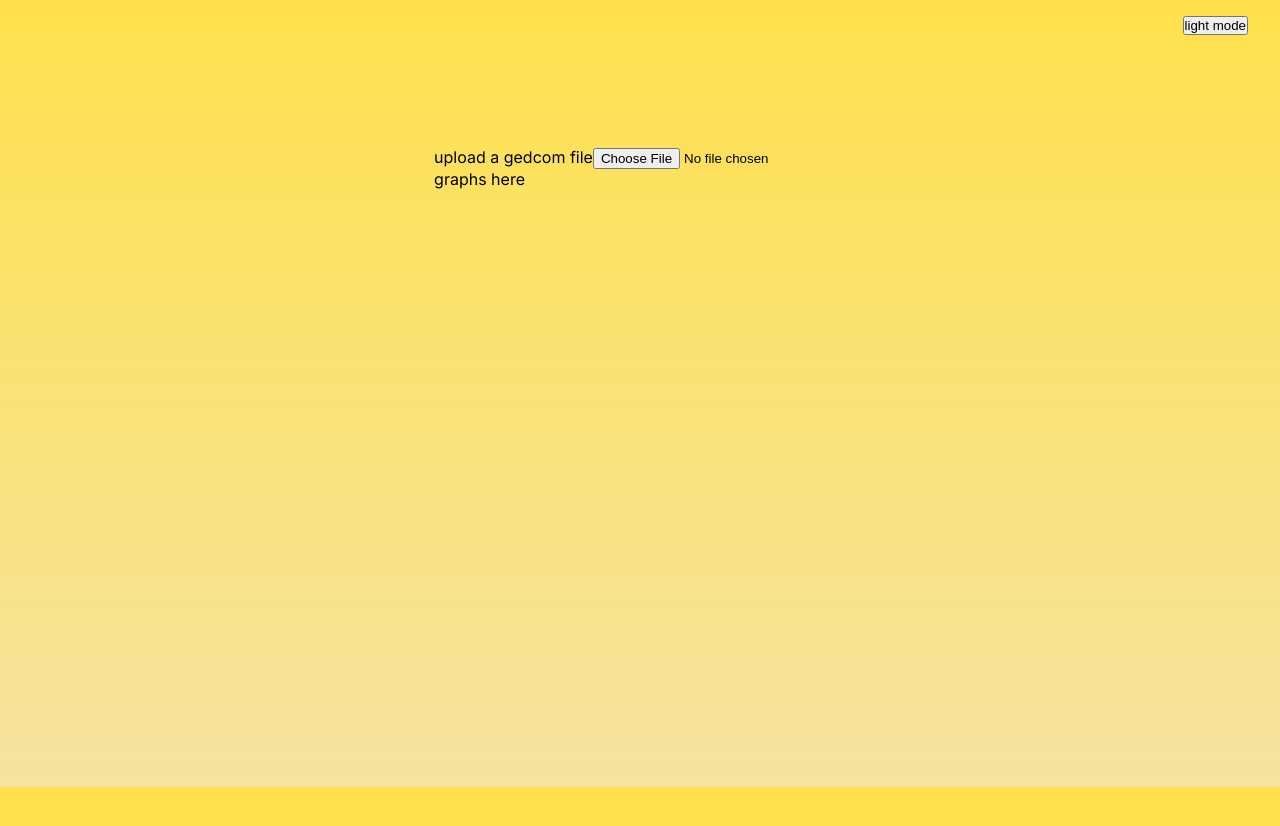
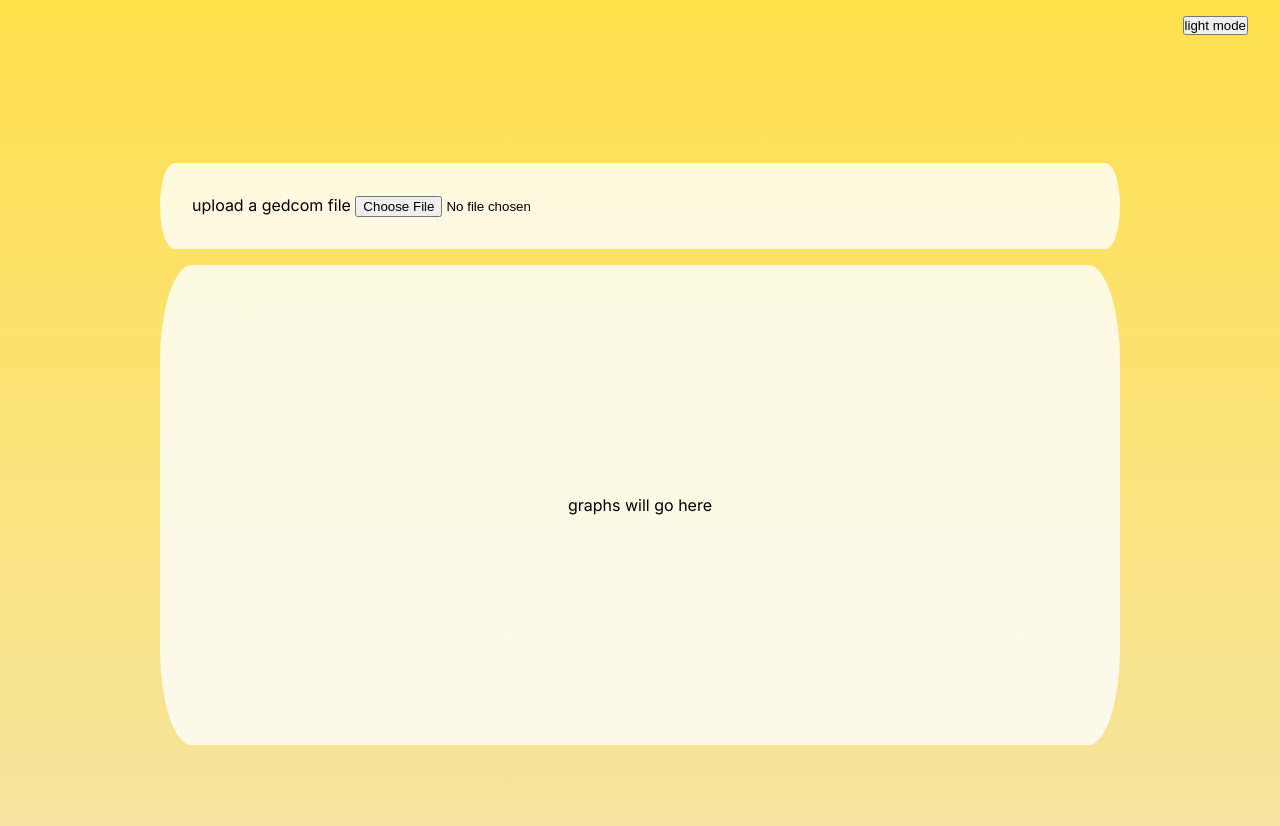
Before and after one commit to thelinguist/charting-polygamy, a Next.js app in the folder apps/ui/: page /chart/upload in a window 1280 px wide. Shown: the top 826 px of the page. Before the commit the page ends 800 px from the top, so only its background shows below. Built offline with nearby package versions, Linux system fonts and the light colour scheme.

Commit message:
feat: UI classes and org

```diff
--- /dev/null
+++ b/apps/ui/src/app/chart/upload/components/Demo.module.css
@@ -0,0 +1,22 @@
+.chart {
+  width: 75vw;
+  background: rgba(255,255,255,0.8);
+  border-radius: 2rem/6rem;
+  padding: 2rem;
+  margin: 1rem;
+}
+
+.chart-list {
+  margin: 2rem;
+}
+
+.placeholder {
+  width: 75vw;
+  height: 30rem;
+  background: rgba(255,255,255,0.8);
+  border-radius: 2rem/6rem;
+  padding: 2rem;
+  margin: 1rem;
+  display: grid;
+  place-items: center;
+}
--- a/apps/ui/src/app/chart/upload/components/Demo.tsx
+++ b/apps/ui/src/app/chart/upload/components/Demo.tsx
@@ -4,45 +4,36 @@ import React, {ChangeEventHandler, useState} from 'react'
 import {Mermaid} from './Mermaid'
 import {getTimelinesForMermaid} from 'lib'
 import {FileTypes} from 'lib/src/types'
-
-const parseFile = async (fileRef, onprogress): Promise<string> => {
-    const reader = new FileReader()
-    return await new Promise((resolve, reject) => {
-        reader.onload = (e) => {
-            if (!e.target?.result) {
-                reject()
-            } else {
-                resolve(e.target.result as string)
-            }
-        }
-        reader.readAsText(fileRef)
-        reader.onerror = (e) => reject(e)
-        // @ts-expect-error basically any
-        reader.onprogress = e => onprogress(e.target?.loaded / e.target?.total)
-    })
-}
+import {parseFile} from '../../../../lib/parseFile'
+import styles from './Demo.module.css'
+import classNames from '../../../../lib/classNames'
 
 export const Demo = () => {
     const [timelines, setTimelines] = useState<Record<string, string>>({})
 
-    const onChange: ChangeEventHandler = async (e) => {
+    const onChange: ChangeEventHandler<HTMLInputElement> = async (e) => {
         e.preventDefault()
-        // @ts-expect-error basically any
-        const fileContents = await parseFile(e.target.files[0], console.info)
-        const newTimelines = getTimelinesForMermaid(fileContents, FileTypes.ged)
-        setTimelines(newTimelines)
+        if (e.target.files) {
+            const fileContents = await parseFile(e.target.files[0], console.info)
+            const newTimelines = getTimelinesForMermaid(fileContents, FileTypes.ged)
+            setTimelines(newTimelines)
+        }
     }
     return (
-        <div className={'form'}>
-            <div className={'formGroup chart'}>
+        <div className="form">
+            <div className={classNames('formGroup', styles.chart)}>
                 <label>upload a gedcom file</label>
-                <input type={'file'} onChange={onChange}/>
+                {' '}
+                <input type="file" onChange={onChange}/>
             </div>
             <div>
-                graphs here
-                {Object.keys(timelines).map(name => <div className="chart">
-                    <Mermaid key={name} chart={timelines[name]}/>
-                </div>)}
+                {!Object.keys(timelines).length && <div className={classNames(styles.chart, styles.placeholder)}>graphs will go here</div>}
+                {Object.keys(timelines).map(name => (
+                    <div key={name} className={styles.chart}>
+                        <h2>{name}</h2>
+                        <Mermaid chart={timelines[name]} title={name}/>
+                    </div>
+                ))}
             </div>
         </div>
     )
--- a/apps/ui/src/app/chart/upload/components/Mermaid.tsx
+++ b/apps/ui/src/app/chart/upload/components/Mermaid.tsx
@@ -1,27 +1,36 @@
 'use client'
 
-import React, { useEffect, useRef } from 'react'
+import React, {useEffect, useRef, useState} from 'react'
 import mermaid from "mermaid"
 import useOnScreen from '../../../../hooks/useOnScreen'
 
 
 mermaid.initialize({ startOnLoad: true })
 
-export const Mermaid:React.FunctionComponent<{ chart: string }> = ({ chart }) => {
+export const Mermaid:React.FunctionComponent<{ chart: string, title: string }> = ({ chart, title }) => {
   const chartDiv = useRef<HTMLDivElement>(null)
   const isVisible = useOnScreen(chartDiv)
+  const [error, setError] = useState(false)
 
 
   useEffect(() => {
 
     if (isVisible) {
       mermaid.contentLoaded()
+      mermaid.setParseErrorHandler(err => {
+        console.error(title, err)
+        // sometimes it still renders sometimes it doesn't
+        // setError(true)
+      })
     }
   }, [isVisible])
 
+  if (error) return (
+      <div>could not render graph for {title}</div>
+  )
   return (
-      <div ref={chartDiv} className={"mermaid"}>
-        {chart}
-      </div>
+      <div ref={chartDiv} className="mermaid">
+    {chart}
+  </div>
   )
 }
--- /dev/null
+++ b/apps/ui/src/lib/classNames.ts
@@ -0,0 +1,20 @@
+/**
+ * for each item in the object that is true, include it in the class list
+ * @param args
+ */
+const classNames = (...args: Array<string|boolean|Record<string, boolean>>) => {
+    const names: string[] = []
+    for (const arg of args) {
+        if (typeof arg === 'string') {
+            names.push(arg as string)
+        }
+        if (typeof arg === 'object') {
+            for (const key in arg) {
+                if (arg[key]) names.push(key)
+            }
+        }
+    }
+    return names.join(' ')
+}
+
+export default classNames
--- /dev/null
+++ b/apps/ui/src/lib/parseFile.ts
@@ -0,0 +1,20 @@
+/**
+ *
+ * @param fileRef a file blob
+ * @param onprogress called when the browser wants to update how long the update is taking, as a percent
+ */
+export const parseFile = async (fileRef: Blob, onprogress: (percent: number) => void): Promise<string> => {
+    const reader = new FileReader()
+    return await new Promise((resolve, reject) => {
+        reader.onload = (e) => {
+            if (!e.target?.result) {
+                reject()
+            } else {
+                resolve(e.target.result as string)
+            }
+        }
+        reader.readAsText(fileRef)
+        reader.onerror = (e) => reject(e)
+        reader.onprogress = e => onprogress(e?.loaded / e?.total)
+    })
+}
```
Also changed, not shown: 1 other file (tests, documents, lock files or other folders).
